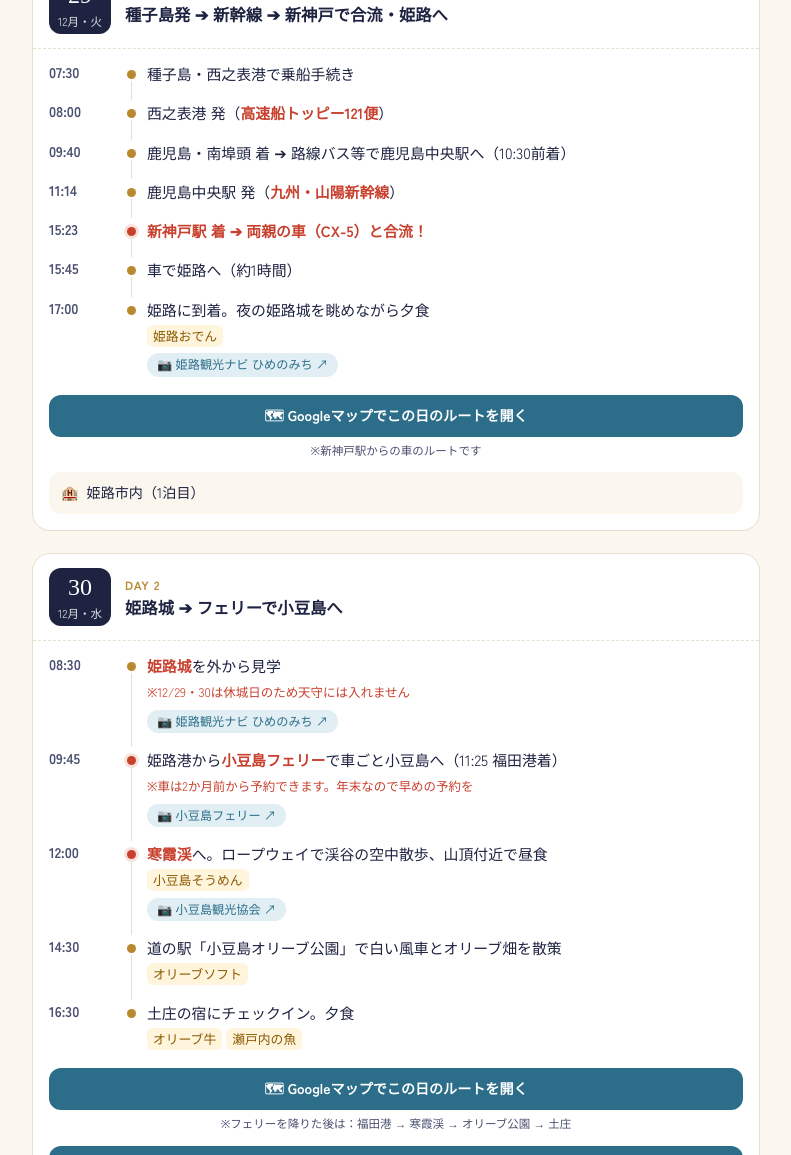
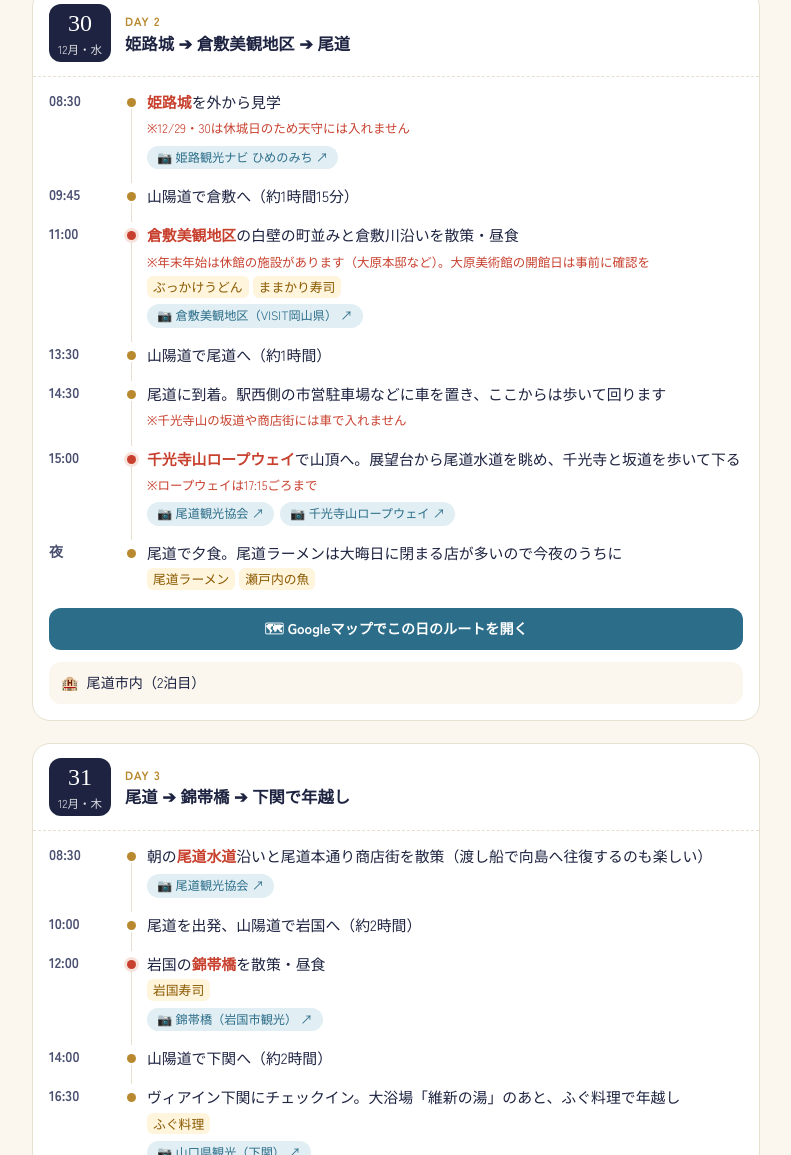
Before and after one commit to toshiakinakano1965/trip2026, a plain HTML site: page ryotaro.html in a window 1280 px wide. Shown: the part 1645-2800 px from the top of the page, without its empty margins (244-1035 px from the left). Drawn offline with Linux system fonts and the light colour scheme; a web font is replaced by a local one.

Commit message:
Update travel itinerary and images in ryotaro.html

```diff
--- a/ryotaro.html
+++ b/ryotaro.html
@@ -87,7 +87,7 @@ body.r .hero::before{background:radial-gradient(circle at 85% 18%, rgba(245,213,
 </style>
 </head>
 <body class="r">
-<div class="topmap"><img src="Gemini_Generated_Image_b1q8sfb1q8sfb1q8.jpeg" alt="凌太朗の年末年始大冒険の旅（ルートのイラスト）" onerror="this.parentNode.style.display='none'"></div>
+<div class="topmap"><img src="route-ryotaro.jpg" alt="凌太朗の年末年始大冒険の旅（ルートのイラスト）" onerror="this.parentNode.style.display='none'"></div>
 <header class="hero">
   <span class="tag">2026 → 2027 年末年始</span>
   <h1>種子島から合流！<br>瀬戸内・山口ドライブ旅</h1>
@@ -103,7 +103,7 @@ body.r .hero::before{background:radial-gradient(circle at 85% 18%, rgba(245,213,
   <section class="route">
     <h2>ルート</h2>
     <ol>
-      <li>種子島</li><li class="arrow">⛴</li><li>鹿児島</li><li class="arrow">🚄</li><li class="join">新神戸で合流</li><li class="arrow">→</li><li>姫路</li><li class="arrow">⛴</li><li>小豆島</li><li class="arrow">→</li><li>錦帯橋</li><li class="arrow">→</li><li>下関</li><li class="arrow">→</li><li>防府・山口</li><li class="arrow">→</li><li class="join">新下関で解散</li><li class="arrow">🚄</li><li>鹿児島</li><li class="arrow">⛴</li><li>種子島</li>
+      <li>種子島</li><li class="arrow">⛴</li><li>鹿児島</li><li class="arrow">🚄</li><li class="join">新神戸で合流</li><li class="arrow">→</li><li>姫路</li><li class="arrow">→</li><li>倉敷</li><li class="arrow">→</li><li>尾道</li><li class="arrow">→</li><li>錦帯橋</li><li class="arrow">→</li><li>下関</li><li class="arrow">→</li><li>防府・山口</li><li class="arrow">→</li><li class="join">新下関で解散</li><li class="arrow">🚄</li><li>鹿児島</li><li class="arrow">⛴</li><li>種子島</li>
     </ol>
   </section>
   <section class="tickets">
@@ -138,31 +138,31 @@ body.r .hero::before{background:radial-gradient(circle at 85% 18%, rgba(245,213,
 
   <section class="day" id="d1230" data-date="2026-12-30">
     <div class="day-head"><div class="date"><span class="d">30</span><span class="w">12月・水</span></div>
-      <div><div class="n">DAY 2<span class="badge-now">今日</span></div><h3>姫路城 ➔ フェリーで小豆島へ</h3></div></div>
+      <div><div class="n">DAY 2<span class="badge-now">今日</span></div><h3>姫路城 ➔ 倉敷美観地区 ➔ 尾道</h3></div></div>
     <ul class="tl">
       <li><span class="t">08:30</span><span class="e"><strong>姫路城</strong>を外から見学<br><small class="warn">※12/29・30は休城日のため天守には入れません</small><span class="ofcs"><a class="ofc" href="https://www.himeji-kanko.jp/">📷 姫路観光ナビ ひめのみち</a></span></span></li>
-      <li class="key"><span class="t">09:45</span><span class="e">姫路港から<strong>小豆島フェリー</strong>で車ごと小豆島へ（11:25 福田港着）<br><small class="warn">※車は2か月前から予約できます。年末なので早めの予約を</small><span class="ofcs"><a class="ofc" href="https://www.shikokuferry.com/">📷 小豆島フェリー</a></span></span></li>
-      <li class="key"><span class="t">12:00</span><span class="e"><strong>寒霞渓</strong>へ。ロープウェイで渓谷の空中散歩、山頂付近で昼食<br><span class="food">小豆島そうめん</span><span class="ofcs"><a class="ofc" href="https://shodoshima.or.jp/">📷 小豆島観光協会</a></span></span></li>
-      <li><span class="t">14:30</span><span class="e">道の駅「小豆島オリーブ公園」で白い風車とオリーブ畑を散策<br><span class="food">オリーブソフト</span></span></li>
-      <li><span class="t">16:30</span><span class="e">土庄の宿にチェックイン。夕食<br><span class="food">オリーブ牛</span><span class="food">瀬戸内の魚</span></span></li>
+      <li><span class="t">09:45</span><span class="e">山陽道で倉敷へ（約1時間15分）</span></li>
+      <li class="key"><span class="t">11:00</span><span class="e"><strong>倉敷美観地区</strong>の白壁の町並みと倉敷川沿いを散策・昼食<br><small class="warn">※年末年始は休館の施設があります（大原本邸など）。大原美術館の開館日は事前に確認を</small><br><span class="food">ぶっかけうどん</span><span class="food">ままかり寿司</span><span class="ofcs"><a class="ofc" href="https://www.okayama-kanko.jp/spot/10226">📷 倉敷美観地区（VISIT岡山県）</a></span></span></li>
+      <li><span class="t">13:30</span><span class="e">山陽道で尾道へ（約1時間）</span></li>
+      <li><span class="t">14:30</span><span class="e">尾道に到着。駅西側の市営駐車場などに車を置き、ここからは歩いて回ります<br><small class="warn">※千光寺山の坂道や商店街には車で入れません</small></span></li>
+      <li class="key"><span class="t">15:00</span><span class="e"><strong>千光寺山ロープウェイ</strong>で山頂へ。展望台から尾道水道を眺め、千光寺と坂道を歩いて下る<br><small class="warn">※ロープウェイは17:15ごろまで</small><span class="ofcs"><a class="ofc" href="https://www.ononavi.jp/">📷 尾道観光協会</a><a class="ofc" href="https://mt-senkoji-rw.jp/">📷 千光寺山ロープウェイ</a></span></span></li>
+      <li><span class="t">夜</span><span class="e">尾道で夕食。尾道ラーメンは大晦日に閉まる店が多いので今夜のうちに<br><span class="food">尾道ラーメン</span><span class="food">瀬戸内の魚</span></span></li>
     </ul>
-    <div class="gwrap"><a class="gmap" href="https://www.google.com/maps/dir/?api=1&amp;travelmode=driving&amp;origin=%E5%A7%AB%E8%B7%AF%E5%9F%8E&amp;origin_place_id=ChIJsyQzogPgVDURsYG6bi-MT3o&amp;destination=%E5%B0%8F%E8%B1%86%E5%B3%B6%E3%83%95%E3%82%A7%E3%83%AA%E3%83%BC+%E5%A7%AB%E8%B7%AF%E6%B8%AF&amp;destination_place_id=ChIJ8V7_YNXmVDURdRl3-_8xHsE">🗺 Googleマップでこの日のルートを開く</a><small class="gnote">※フェリーを降りた後は：福田港 → 寒霞渓 → オリーブ公園 → 土庄</small></div>
-    <div class="gwrap"><a class="gmap" href="https://www.google.com/maps/dir/?api=1&amp;travelmode=driving&amp;origin=%E7%A6%8F%E7%94%B0%E6%B8%AF&amp;origin_place_id=ChIJ3-xlEPV8VDUR9CNyDJGu5wY&amp;destination=%E3%82%A8%E3%83%B3%E3%82%B8%E3%82%A7%E3%83%AB%E3%83%AD%E3%83%BC%E3%83%89&amp;destination_place_id=ChIJISiqLJiJUzUREqZM0_6o3jM&amp;waypoints=%E5%AF%92%E9%9C%9E%E6%B8%93%E3%83%AD%E3%83%BC%E3%83%97%E3%82%A6%E3%82%A7%E3%82%A4+%E3%81%93%E3%81%86%E3%81%86%E3%82%93%E9%A7%85%7C%E9%81%93%E3%81%AE%E9%A7%85+%E5%B0%8F%E8%B1%86%E5%B3%B6%E3%82%AA%E3%83%AA%E3%83%BC%E3%83%96%E5%85%AC%E5%9C%92&amp;waypoint_place_ids=ChIJq6pGvxJ5VDURskDG1vwk4Sc%7CChIJC-KIFXR4VDURasxl3L0o26M">🗺 小豆島内のルートを開く</a></div>
-    <div class="stay">小豆島・土庄（2泊目）</div>
+    <div class="gwrap"><a class="gmap" href="https://www.google.com/maps/dir/?api=1&amp;travelmode=driving&amp;origin=%E5%A7%AB%E8%B7%AF%E5%9F%8E&amp;origin_place_id=ChIJsyQzogPgVDURsYG6bi-MT3o&amp;destination=%E5%8D%83%E5%85%89%E5%AF%BA%E5%B1%B1%E3%83%AD%E3%83%BC%E3%83%97%E3%82%A6%E3%82%A7%E3%82%A4+%E5%B1%B1%E9%BA%93%E9%A7%85&amp;destination_place_id=ChIJl_Xl_lEBUTURre4Hr1YTasM&amp;waypoints=%E5%80%89%E6%95%B7%E7%BE%8E%E8%A6%B3%E5%9C%B0%E5%8C%BA&amp;waypoint_place_ids=ChIJ1do4lkdWUTURvg3rFkFpzhE">🗺 Googleマップでこの日のルートを開く</a></div>
+    <div class="stay">尾道市内（2泊目）</div>
   </section>
 
   <section class="day" id="d1231" data-date="2026-12-31">
     <div class="day-head"><div class="date"><span class="d">31</span><span class="w">12月・木</span></div>
-      <div><div class="n">DAY 3<span class="badge-now">今日</span></div><h3>エンジェルロード ➔ 錦帯橋 ➔ 下関で年越し</h3></div></div>
+      <div><div class="n">DAY 3<span class="badge-now">今日</span></div><h3>尾道 ➔ 錦帯橋 ➔ 下関で年越し</h3></div></div>
     <ul class="tl">
-      <li class="key"><span class="t">07:45</span><span class="e">朝の<strong>エンジェルロード</strong>を渡る（7:40ごろから砂の道が現れる予想）<span class="ofcs"><a class="ofc" href="https://www.town.tonosho.kagawa.jp/kanko/map_pamphlet/3277.html">📷 エンジェルロード潮見表（土庄町）</a></span></span></li>
-      <li><span class="t">09:00頃</span><span class="e">土庄港からフェリーで新岡山港へ（約1時間10分）<br><small class="warn">※便の時刻は事前に確認してください</small></span></li>
-      <li><span class="t">10:30</span><span class="e">山陽道で岩国へ（約3時間）</span></li>
-      <li class="key"><span class="t">13:30</span><span class="e">岩国の<strong>錦帯橋</strong>を散策・遅めの昼食<br><span class="food">岩国寿司</span><span class="ofcs"><a class="ofc" href="https://kankou.iwakuni-city.net/kintaikyo.html">📷 錦帯橋（岩国市観光）</a></span></span></li>
-      <li><span class="t">15:00</span><span class="e">山陽道で下関へ（約2時間）</span></li>
-      <li><span class="t">17:00</span><span class="e">ヴィアイン下関にチェックイン。大浴場「維新の湯」のあと、ふぐ料理で年越し<br><span class="food">ふぐ料理</span><span class="ofcs"><a class="ofc" href="https://yamaguchi-tourism.jp/">📷 山口県観光（下関）</a></span></span></li>
+      <li><span class="t">08:30</span><span class="e">朝の<strong>尾道水道</strong>沿いと尾道本通り商店街を散策（渡し船で向島へ往復するのも楽しい）<span class="ofcs"><a class="ofc" href="https://www.ononavi.jp/">📷 尾道観光協会</a></span></span></li>
+      <li><span class="t">10:00</span><span class="e">尾道を出発、山陽道で岩国へ（約2時間）</span></li>
+      <li class="key"><span class="t">12:00</span><span class="e">岩国の<strong>錦帯橋</strong>を散策・昼食<br><span class="food">岩国寿司</span><span class="ofcs"><a class="ofc" href="https://kankou.iwakuni-city.net/kintaikyo.html">📷 錦帯橋（岩国市観光）</a></span></span></li>
+      <li><span class="t">14:00</span><span class="e">山陽道で下関へ（約2時間）</span></li>
+      <li><span class="t">16:30</span><span class="e">ヴィアイン下関にチェックイン。大浴場「維新の湯」のあと、ふぐ料理で年越し<br><span class="food">ふぐ料理</span><span class="ofcs"><a class="ofc" href="https://yamaguchi-tourism.jp/">📷 山口県観光（下関）</a></span></span></li>
     </ul>
-    <div class="gwrap"><a class="gmap" href="https://www.google.com/maps/dir/?api=1&amp;travelmode=driving&amp;origin=%E6%96%B0%E5%B2%A1%E5%B1%B1%E6%B8%AF+%E3%83%95%E3%82%A7%E3%83%AA%E3%83%BC%E3%82%BF%E3%83%BC%E3%83%9F%E3%83%8A%E3%83%AB&amp;origin_place_id=ChIJh_xxDKAJVDURf7esvkPcjW4&amp;destination=%E3%83%B4%E3%82%A3%E3%82%A2%E3%82%A4%E3%83%B3%E4%B8%8B%E9%96%A2&amp;destination_place_id=ChIJFV3UXLa9QzURbLV9IFnRyAM&amp;waypoints=%E9%8C%A6%E5%B8%AF%E6%A9%8B&amp;waypoint_place_ids=ChIJHWZuaz40RTURCJfwPHOzVGY">🗺 Googleマップでこの日のルートを開く</a><small class="gnote">※新岡山港からのルートです</small></div>
+    <div class="gwrap"><a class="gmap" href="https://www.google.com/maps/dir/?api=1&amp;travelmode=driving&amp;origin=%E5%B0%BE%E9%81%93%E9%A7%85&amp;origin_place_id=ChIJB2V6-jUAUTURePqJH6MRcUQ&amp;destination=%E3%83%B4%E3%82%A3%E3%82%A2%E3%82%A4%E3%83%B3%E4%B8%8B%E9%96%A2&amp;destination_place_id=ChIJFV3UXLa9QzURbLV9IFnRyAM&amp;waypoints=%E9%8C%A6%E5%B8%AF%E6%A9%8B&amp;waypoint_place_ids=ChIJHWZuaz40RTURCJfwPHOzVGY">🗺 Googleマップでこの日のルートを開く</a><small class="gnote">※尾道駅からのルートです</small></div>
     <div class="stay">ヴィアイン下関〈維新の湯〉（3泊目）</div>
   </section>
 
```
